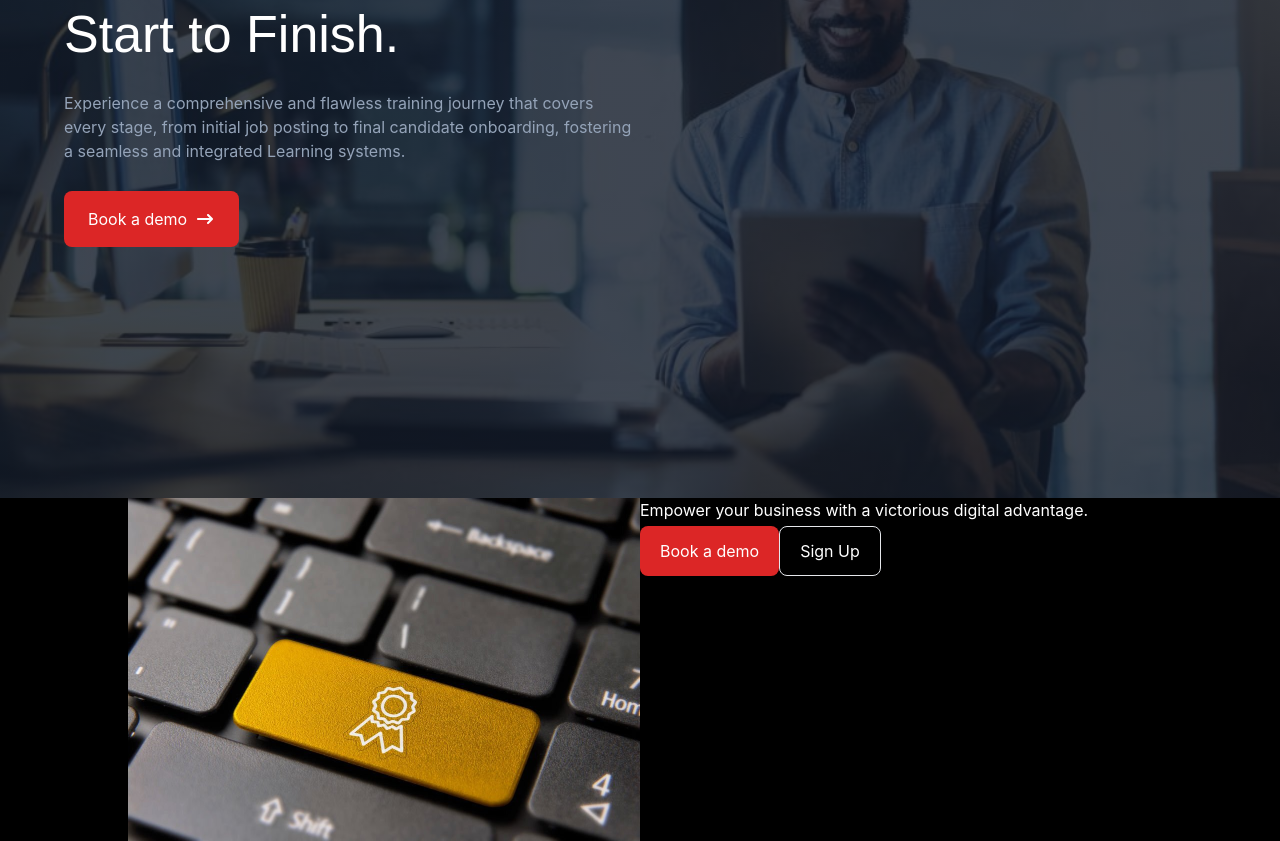
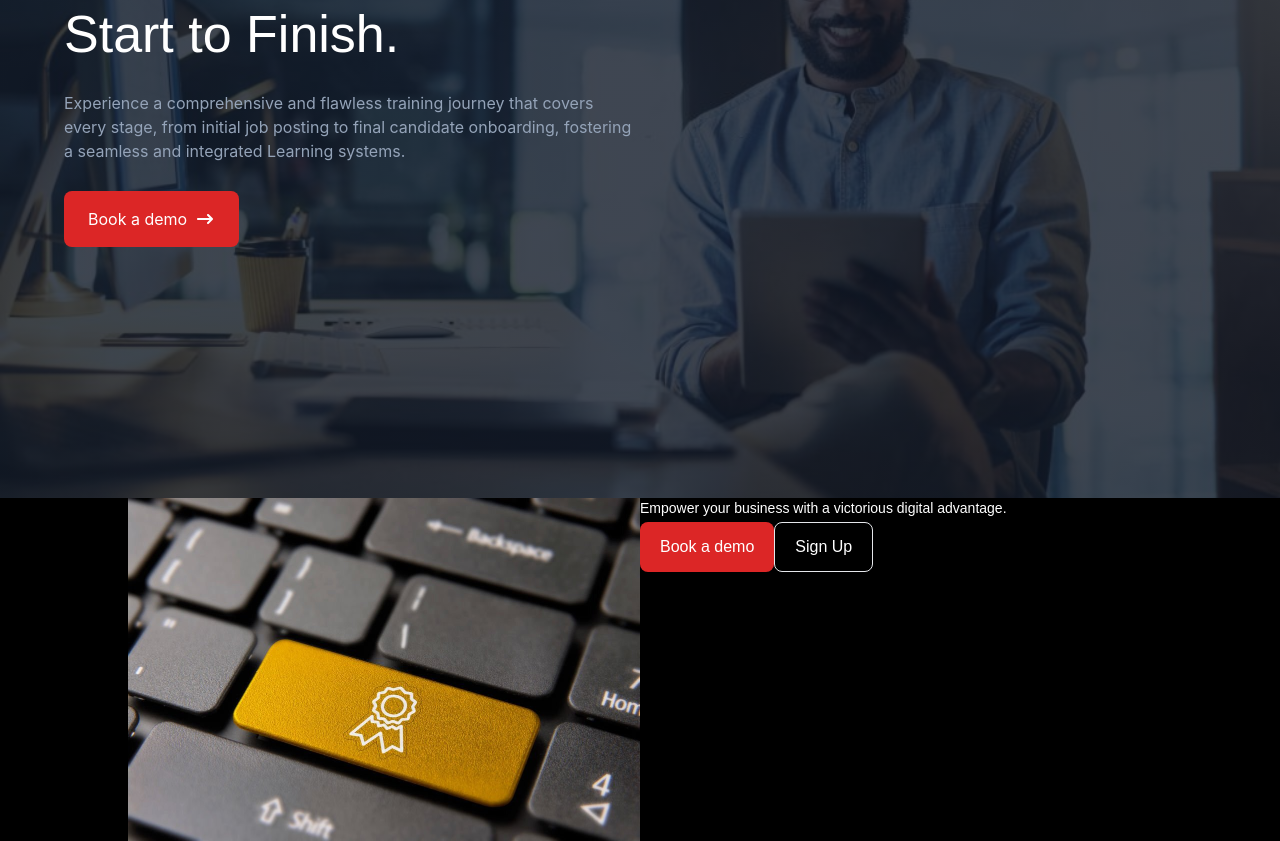
Before and after one commit to Waliyah-O/LMS_frontend, a React (Create React App) app: page / in a window 1280 px wide. Shown: the part 302-1143 px from the top of the page. Built offline with nearby package versions, Linux system fonts and the light colour scheme.

Commit message:
BeforeFooter Section Started

```diff
--- a/src/App.css
+++ b/src/App.css
@@ -2,5 +2,5 @@
 @import 'tailwindcss/base';
 @import 'tailwindcss/components';
 @import 'tailwindcss/utilities';
-@import url('https://fonts.googleapis.com/css2?family=Inter:wght@500&display=swap');
-@import url('https://fonts.googleapis.com/css2?family=Sora:wght@800&display=swap');
+@import url('https://fonts.googleapis.com/css2?family=Inter:wght@100;200;300;400;500;600;700;800;900&display=swap');
+@import url('https://fonts.googleapis.com/css2?family=Sora:wght@100;200;300;400;500;600;700;800&display=swap');
--- a/src/pages/LandingPage.js
+++ b/src/pages/LandingPage.js
@@ -43,13 +43,15 @@ const LandingPage = () => {
         </aside>
       </section>
 
-      <section className="bg-black">
-        <div className="w-4/5 flex mx-auto">
+      <section className="bg-black font-sora">
+        <div className="w-4/5 flex mx-auto justify-content">
           <div className="w-1/2">
             <img src={BFooterImg} className="object-contain" />
           </div>
           <div>
-            <h3 className="text-white font-inter">Empower your business with a victorious digital advantage.</h3>
+            <h3 className="text-white font-sora fontWeight-thin text-sm">
+              Empower your business with a victorious digital advantage.
+            </h3>
             <div className="flex">
               <Button variant={ButtonState.SECONDARY} size={ButtonSize.md} value="Book a demo" />
               <Button variant={ButtonState.TRANSPARENT} size={ButtonSize.md} value="Sign Up" />
```
